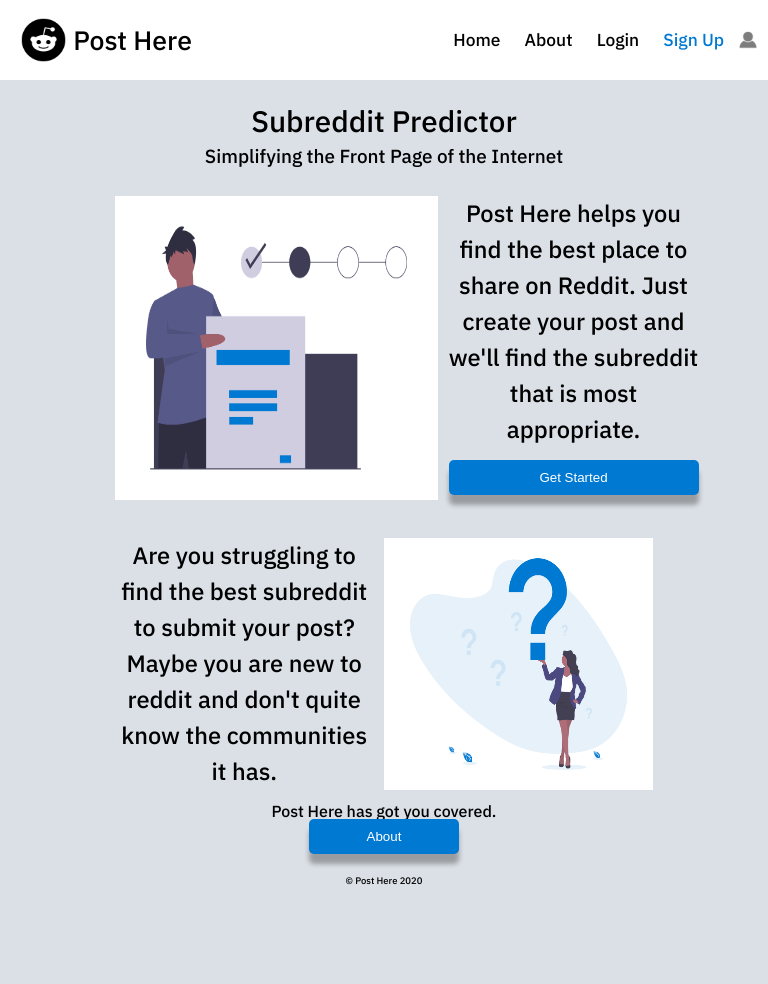
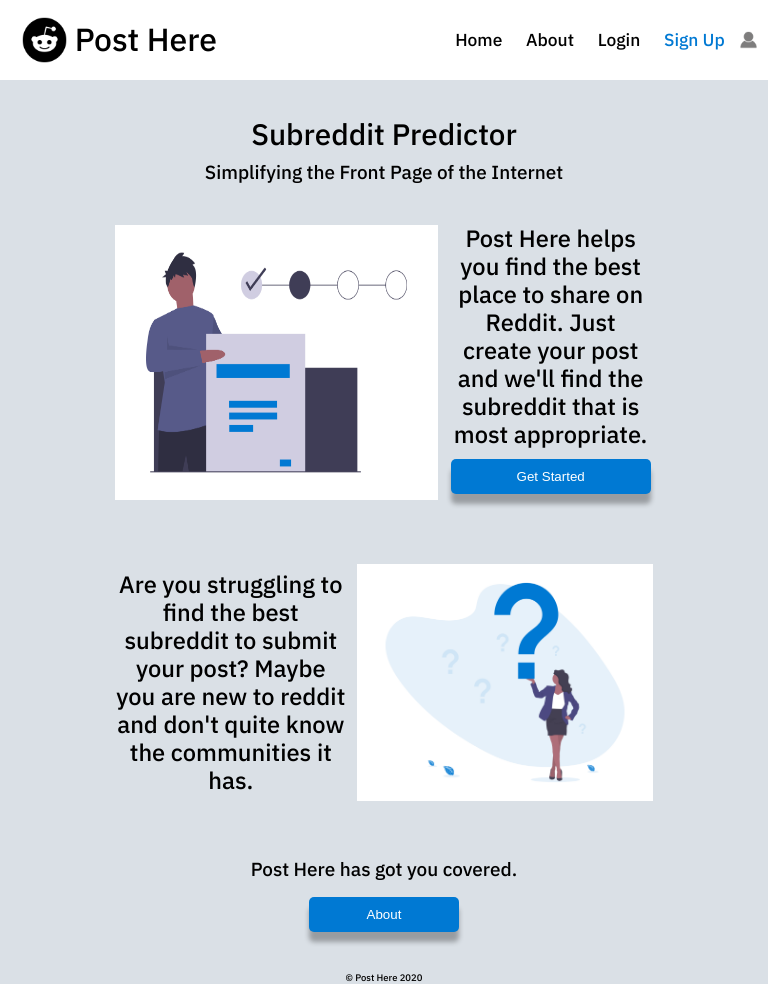
Before and after one commit to posthere1/posthere1_ui, a plain HTML site: page index.html in a window 768 px wide. Before the commit the page ends 887 px from the top, so only its background shows below. Drawn offline with Linux system fonts and the light colour scheme.

Commit message:
Added media queries for 500px, 800px, 1024px

```diff
--- a/index.css
+++ b/index.css
@@ -76,7 +76,7 @@ body {
     justify-content: flex-start;
 }
 .container header nav .post-here p{
-    font-size: calc(1em + 1vw);
+    font-size: calc(1.2em + 1.2vw);
     padding: 0 0 0 2%;
 }
 .container header nav .logo {
@@ -139,7 +139,7 @@ h2 {
 }
 .main-content .top .description p {
     font-size: calc(1em + 1vw);
-    line-height: 2.25rem;
+    line-height: 2.5rem;
     padding: 0 0 5% 0;
     text-align: center;
 }
@@ -168,7 +168,7 @@ h2 {
     flex-direction: column;
     justify-content: center;
     font-size: calc(1em + 1vw);
-    line-height: 2.25rem;
+    line-height: 2.5rem;
     text-align: center;
     padding: 0 2% 0 0;
 }
@@ -190,7 +190,7 @@ h2 {
     cursor: pointer;
     text-decoration: none;
 }
-.main-content .bottom h3 {
+.main-content .bottom p {
     font-size: calc(.75em + .75vw);
     line-height: 3.5rem;
 }
@@ -302,4 +302,66 @@ footer p {
     .container header nav .nav-links {
         font-size: calc(.9em + .9vw);
     }
+    h1 {
+        margin: 7.5% 0 0 0;
+    }
+    h2 {
+        margin: 2.5% 0 0 0;
+    }
+    .main-content .top {
+        margin: 7.5% 0 0 0;
+    }
+    .main-content .top .description p {
+        line-height: 1.75rem;
+    }
+    .main-content .top .description button {
+        width: 200px;
+    }
+    .main-content .mid {
+        margin: 5% 0 0 0;
+    }
+    .main-content .mid p {
+        line-height: 1.75rem;
+    }
+    .main-content .mid img {
+        width: 55%;
+    }
+    .main-content .bottom {
+        margin: 5% 0 0 0;
+    }
+    .main-content .bottom p {
+        font-size: calc(.8em + .8vw);
+    }
+    footer p{
+        margin: 2.5% 0 0 0;
+    }
 }
+@media (min-width: 801px) and (max-width: 1024px) {
+    .container header {
+        height: 10%;
+    }
+    .container header nav .post-here {
+        font-size: calc(.7em + .7vw);
+    }
+    .container header nav .nav-links {
+        font-size: calc(.8em + .8vw);
+    }
+    h1 {
+        margin: 5% 0 0 0;
+    }
+    h2 {
+        margin: 2.5% 0 0 0;
+    }
+    .main-content .top {
+        margin: 5% 0 0 0;
+    }
+    .main-content .mid {
+        margin: 2.5% 0 0 0;
+    }
+    .main-content .bottom {
+        margin: 2.5% 0 0 0;
+    }
+    footer p{
+        margin: 1.5% 0 0 0;
+    }
+}
```
